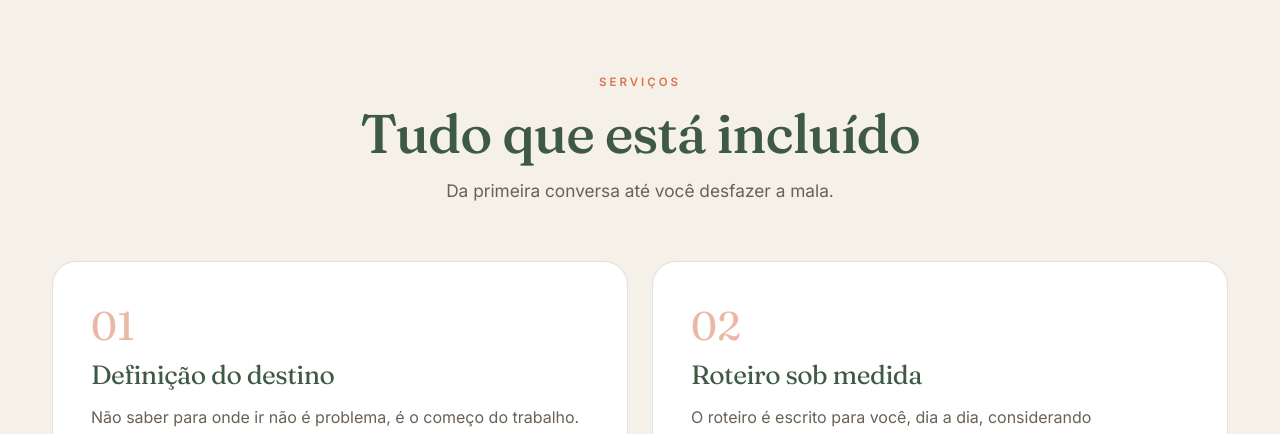
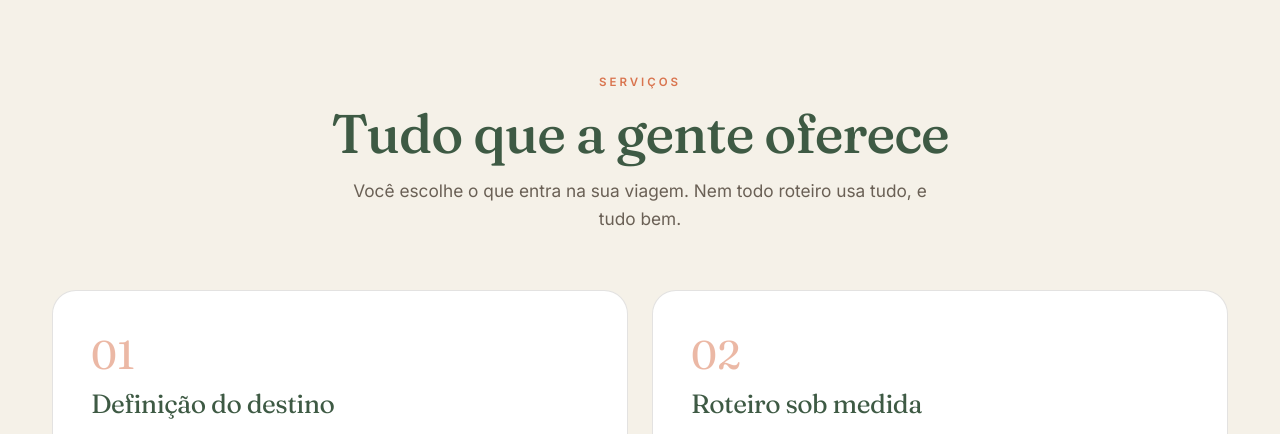
Before and after one commit to NicholasJoazeiro/terra-venture-viagens, a website: page public/servicos.html in a window 1280 px wide. Shown: the part 843-1277 px from the top of the page. Drawn offline with Linux system fonts and the light colour scheme.

Commit message:
Corrige promessa falsa: oferecemos os serviços, não incluímos todos
"Tudo que está incluído" dizia que toda viagem vem com os sete serviços.
Não é verdade: o que entra depende do que o cliente contrata. O transfer,
por exemplo, a própria página já dizia ser opcional.

servicos.html
  titulo:  "Tudo que está incluído" -> "Tudo que a gente oferece"
  linha de apoio passa a dizer que o cliente escolhe o que entra.

index.html
  mesma promessa estava na seção da home desde antes desta página existir:
  "O que está incluído" -> "O que a gente oferece".

Varri as 69 páginas: nenhuma outra promessa de inclusão total. Os demais
usos de "incluído" já estavam certos ("opcional ou incluído no pacote",
"você vê o que está incluído antes de decidir").

```diff
--- a/public/servicos.html
+++ b/public/servicos.html
@@ -98,8 +98,8 @@
         <div class="container">
             <div class="section-header">
                 <span class="eyebrow">Serviços</span>
-                <h2 class="section-title">Tudo que está incluído</h2>
-                <p class="section-desc">Da primeira conversa até você desfazer a mala.</p>
+                <h2 class="section-title">Tudo que a gente oferece</h2>
+                <p class="section-desc">Você escolhe o que entra na sua viagem. Nem todo roteiro usa tudo, e tudo bem.</p>
             </div>
 
             <div class="serv-grid">
```
Also changed, not shown: public/index.html (+1 -1 lines).
